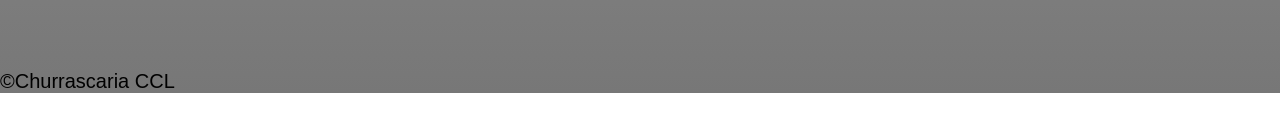
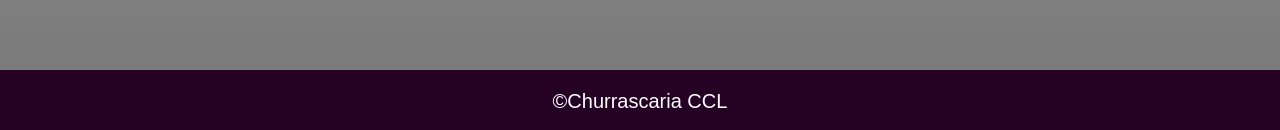
Before and after one commit to mateuscamargodev/treino-javascript1, a plain HTML site: page index.html in a window 1280 px wide. Shown: the part 2400-2530 px from the top of the page. Before the commit the page ends 2493 px from the top, so only its background shows below. Drawn offline with Linux system fonts and the light colour scheme.

Commit message:
Fazendo o footer

```diff
--- a/churrascaria_ccl.css
+++ b/churrascaria_ccl.css
@@ -158,3 +158,10 @@ nav a:hover {
     width: 100%;
     height: 500px;
 }
+
+footer {
+    background: rgb(37, 2, 37);
+    color: white;
+    padding: 20px;
+    text-align: center;
+}
```
